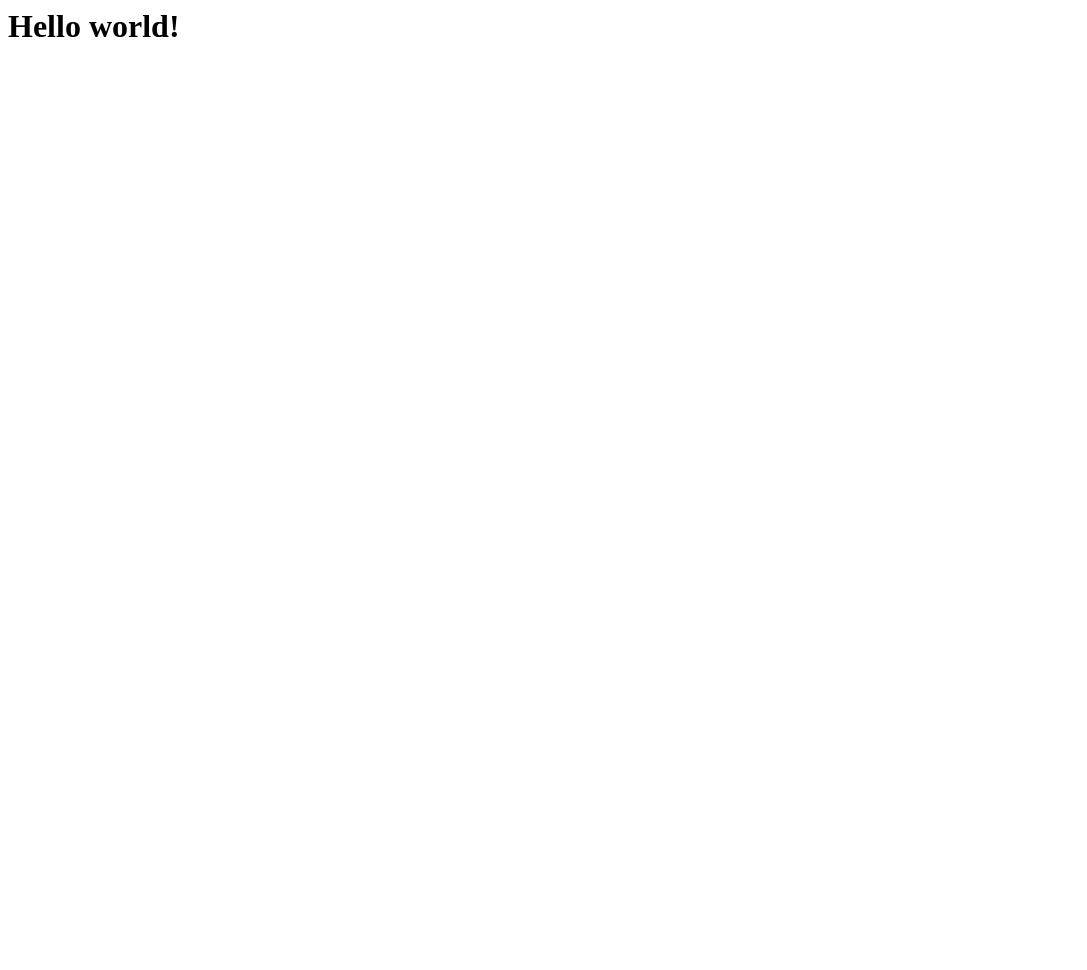
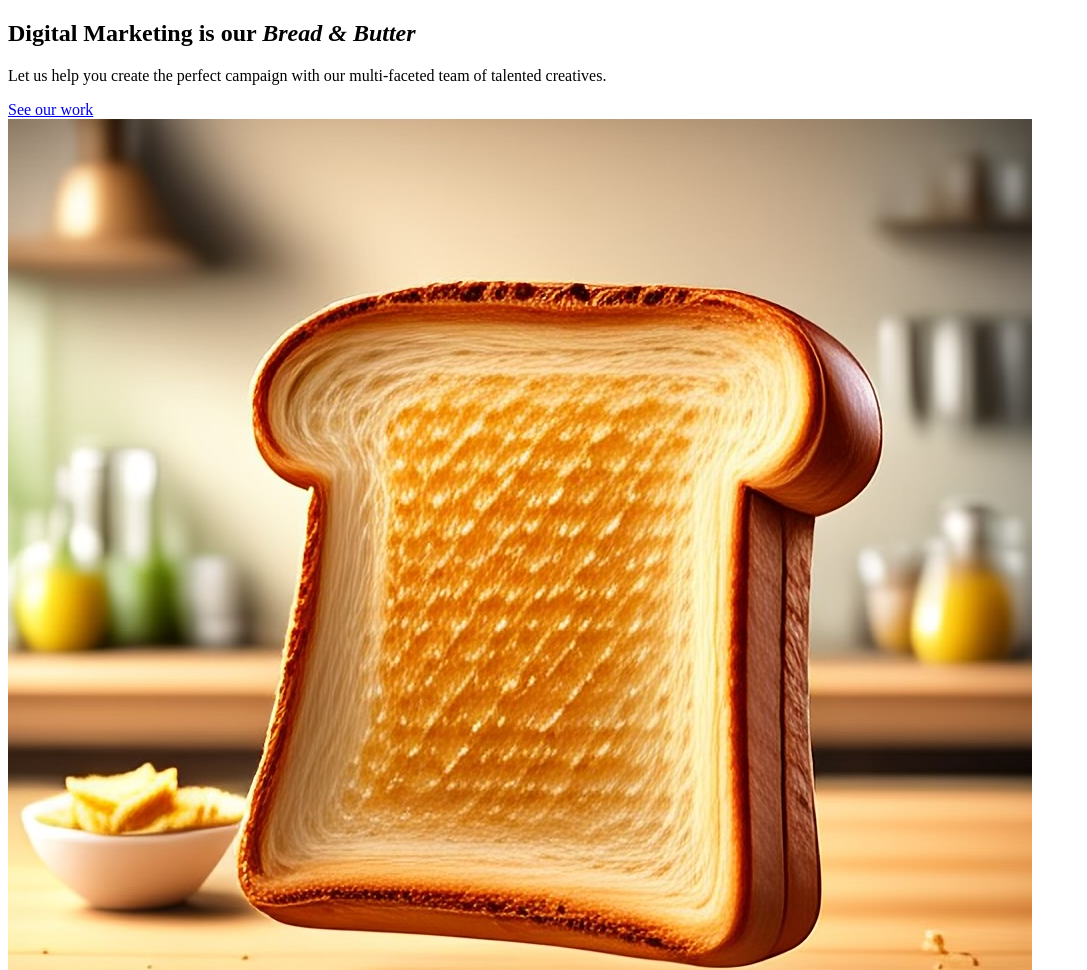
Before and after one commit to bsjhx/mobile-phones-history, an Eleventy site: page src/index.md in a window 1280 px wide. Shown: the top 970 px of the page, without its empty margins (0-1087 px from the left). Before the commit the page ends 800 px from the top, so only its background shows below. Built offline with nearby package versions, Linux system fonts and the light colour scheme; Eleventy itself is replaced by a stand-in of ours; files that its build step writes are made by us from their sources.

Commit message:
Added more content

```diff
--- /dev/null
+++ b/src/_data/site.json
@@ -0,0 +1,4 @@
+{
+  "name": "Issue 33",
+  "url": "https://issue33.com"
+}
--- /dev/null
+++ b/src/_includes/layouts/base.html
@@ -0,0 +1,11 @@
+<!DOCTYPE html>
+<html lang="en">
+<head>
+    <meta charset="UTF-8" />
+    <meta name="viewport" content="width=device-width, initial-scale=1.0" />
+    <title>{{ title }}</title>
+</head>
+<body>
+{% block content %}{% endblock %}
+</body>
+</html>
--- /dev/null
+++ b/src/_includes/layouts/home.html
@@ -0,0 +1,22 @@
+{% extends "layouts/base.html" %}
+{% block content %}
+<article class="intro">
+	<div class="[ intro__header ] [ radius frame ]">
+		<h1 class="[ intro__heading ] [ weight-normal text-400 md:text-600 ]">
+			{{ intro.eyebrow }}
+			<em class="text-800 md:text-900 lg:text-major weight-bold">{{ intro.main }}</em>
+		</h1>
+	</div>
+	<div class="[ intro__content ] [ flow ]">
+		<p class="intro__summary">{{ intro.summary }}</p>
+		<a href="{{ intro.buttonUrl }}" class="button">{{ intro.buttonText }}</a>
+	</div>
+	<div class="[ intro__media ] [ radius dot-shadow ]">
+		<img
+				class="[ intro__image ] [ radius ]"
+				src="{{ intro.image }}"
+				alt="{{ intro.imageAlt }}"
+		/>
+	</div>
+</article>
+{% endblock %}
--- a/src/index.md
+++ b/src/index.md
@@ -1 +1,13 @@
-# Hello world!
+---
+title: 'Hello, world'
+layout: 'layouts/home.html'
+intro:
+  eyebrow: 'Digital Marketing is our'
+  main: 'Bread & Butter'
+  summary: 'Let us help you create the perfect campaign with our multi-faceted team of talented creatives.'
+  buttonText: 'See our work'
+  buttonUrl: '/work'
+  image: '/images/bg/toast.jpeg'
+  imageAlt: 'Buttered toasted white bread'
+---
+This is pretty _rad_, right?
```
Also changed, not shown: .eleventy.js, src/images/bg/toast.jpeg (added).
